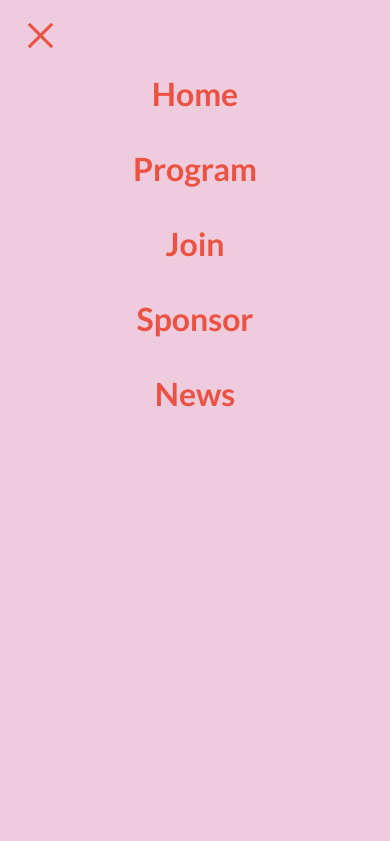
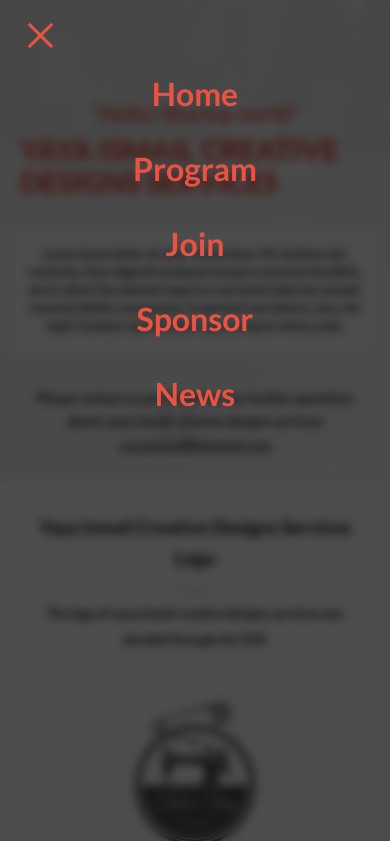
Before and after one commit to yayaismaail/capstone1, a website: page about.html in a window 390 px wide. Both pictures are taken after a click on the element 40 px from the left and 35 px from the top of the page. Shown: the top 841 px of the page. Drawn offline with Linux system fonts and the light colour scheme; a web font is replaced by a local one.

Commit message:
Update about.css file

```diff
--- a/about.css
+++ b/about.css
@@ -315,7 +315,7 @@ body {
     width: 100vw;
     height: 100vh;
     left: 0;
-    background-color: #ecd;
+    background-color:  rgba(0, 0, 0, 0.7);
     -webkit-backdrop-filter: blur(5px);
     backdrop-filter: blur(5px);
     margin-top: -2px;
```
